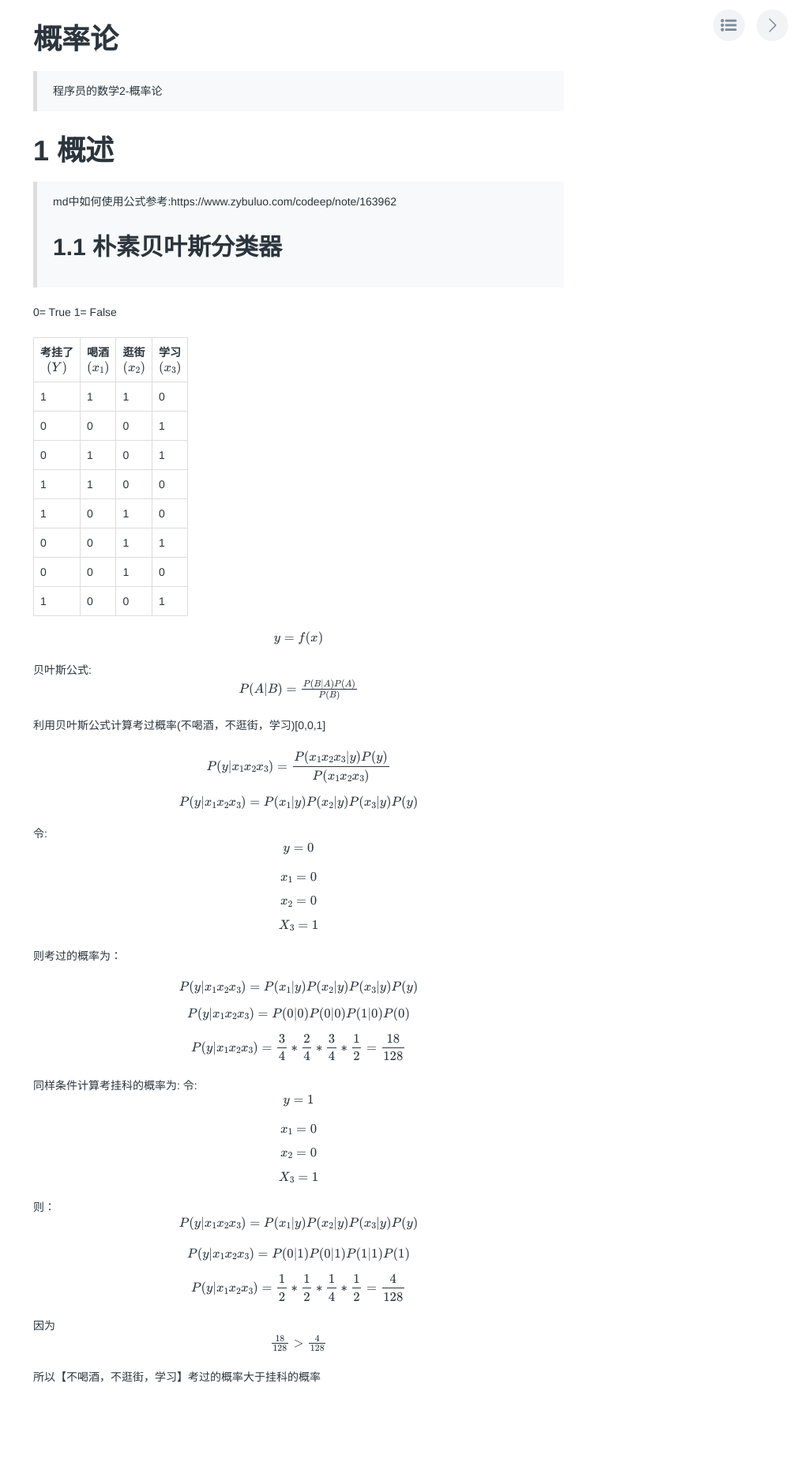
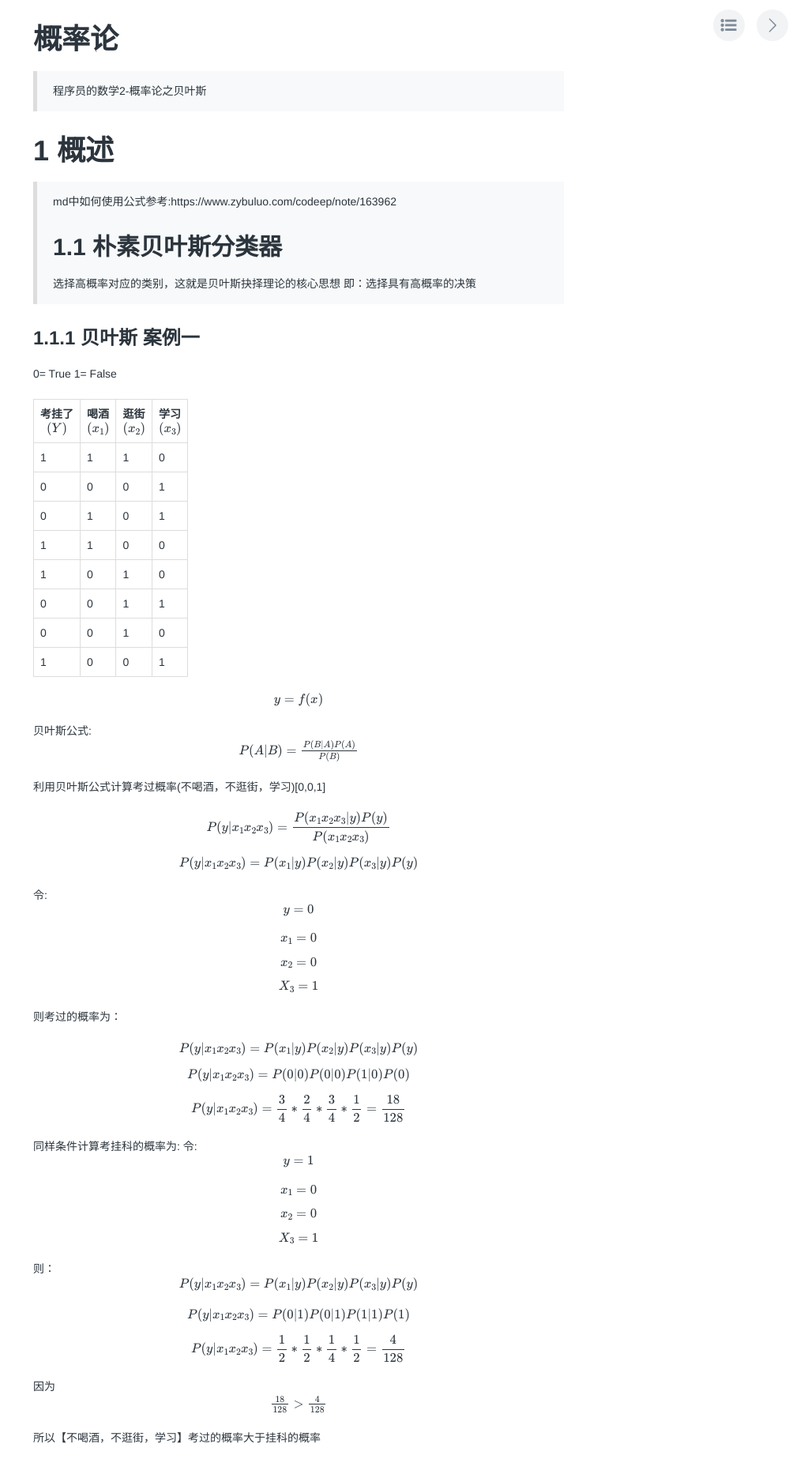
Before and after one commit to wangbokun/wangbokun.github.io, a Jekyll site: the page built from _posts/数学/2018-07-23-概率论.md, in a window 1280 px wide. Shown: the top 1866 px of the page at 79% size, without its empty margins (262-1280 px from the left). Built offline with Jekyll 4.4.1, drawn with Linux system fonts in a browser that asks for light colours; formulas are drawn with MathJax 3; comment, search, counter and statistics services are not loaded.

Commit message:
贝叶斯

```diff
--- a/_posts/数学/2018-07-23-概率论.md
+++ b/_posts/数学/2018-07-23-概率论.md
@@ -2,12 +2,15 @@
 layout: post
 category: 数学
 ---
-> 程序员的数学2-概率论
+> 程序员的数学2-概率论之贝叶斯
 
 # 1  概述
 > md中如何使用公式参考:https://www.zybuluo.com/codeep/note/163962
 ## 1.1  朴素贝叶斯分类器
+选择高概率对应的类别，这就是贝叶斯抉择理论的核心思想
+即：选择具有高概率的决策
 
+### 1.1.1 贝叶斯 案例一
 0= True
 1= False
 
```
